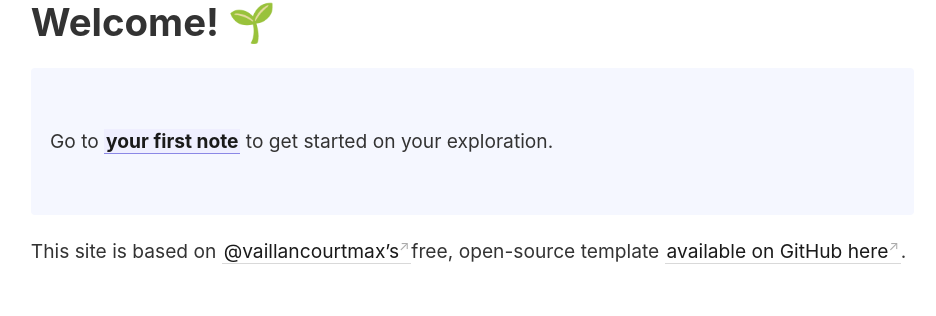
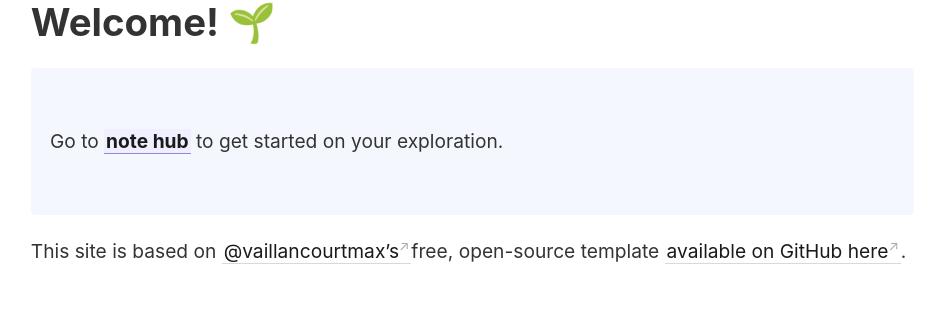
Before and after one commit to HStewart23/first-digital-garden-, a Jekyll site: the page built from _pages/index.md, in a window 1280 px wide. Shown: the part 147-463 px from the top of the page, without its empty margins (46-982 px from the left). Built offline with Jekyll 4.4.1, drawn with Linux system fonts in a browser that asks for light colours.

Commit message:
renaming index page to note hub

```diff
--- a/_pages/index.md
+++ b/_pages/index.md
@@ -8,7 +8,7 @@ permalink: /
 # Welcome! 🌱
 
 <p style="padding: 3em 1em; background: #f5f7ff; border-radius: 4px;">
-  Go to <span style="font-weight: bold">[[your first note]]</span> to get started on your exploration.
+  Go to <span style="font-weight: bold">[[note hub]]</span> to get started on your exploration.
 </p>
 
 This site is based on [@vaillancourtmax's](https://twitter.com/vaillancourtmax)free, open-source template [available on GitHub here](https://github.com/maximevaillancourt/digital-garden-jekyll-template).
```
Also changed, not shown: _notes/note hub.md (renamed from _notes/your-first-note.md, +1 -1 lines).
